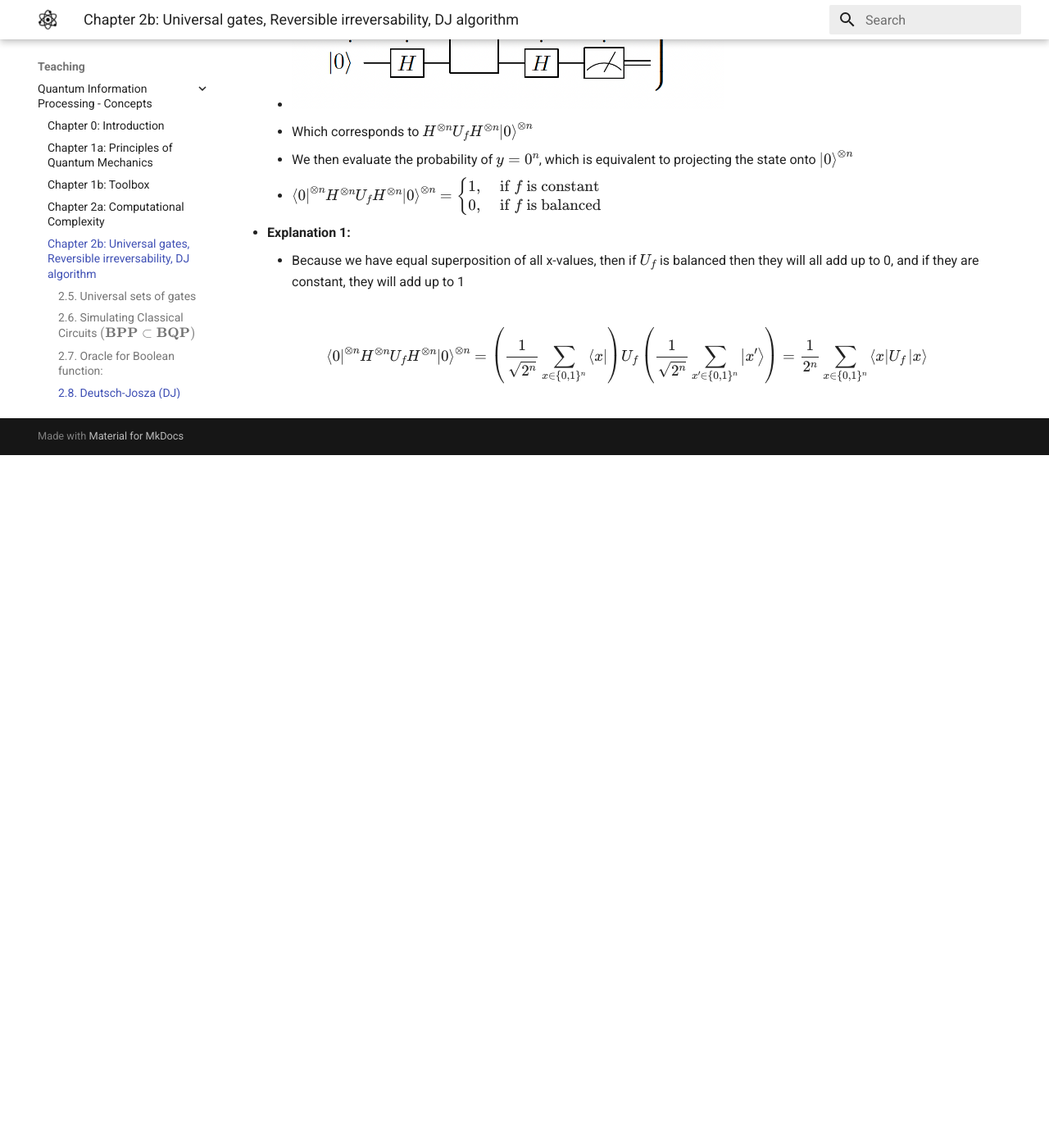
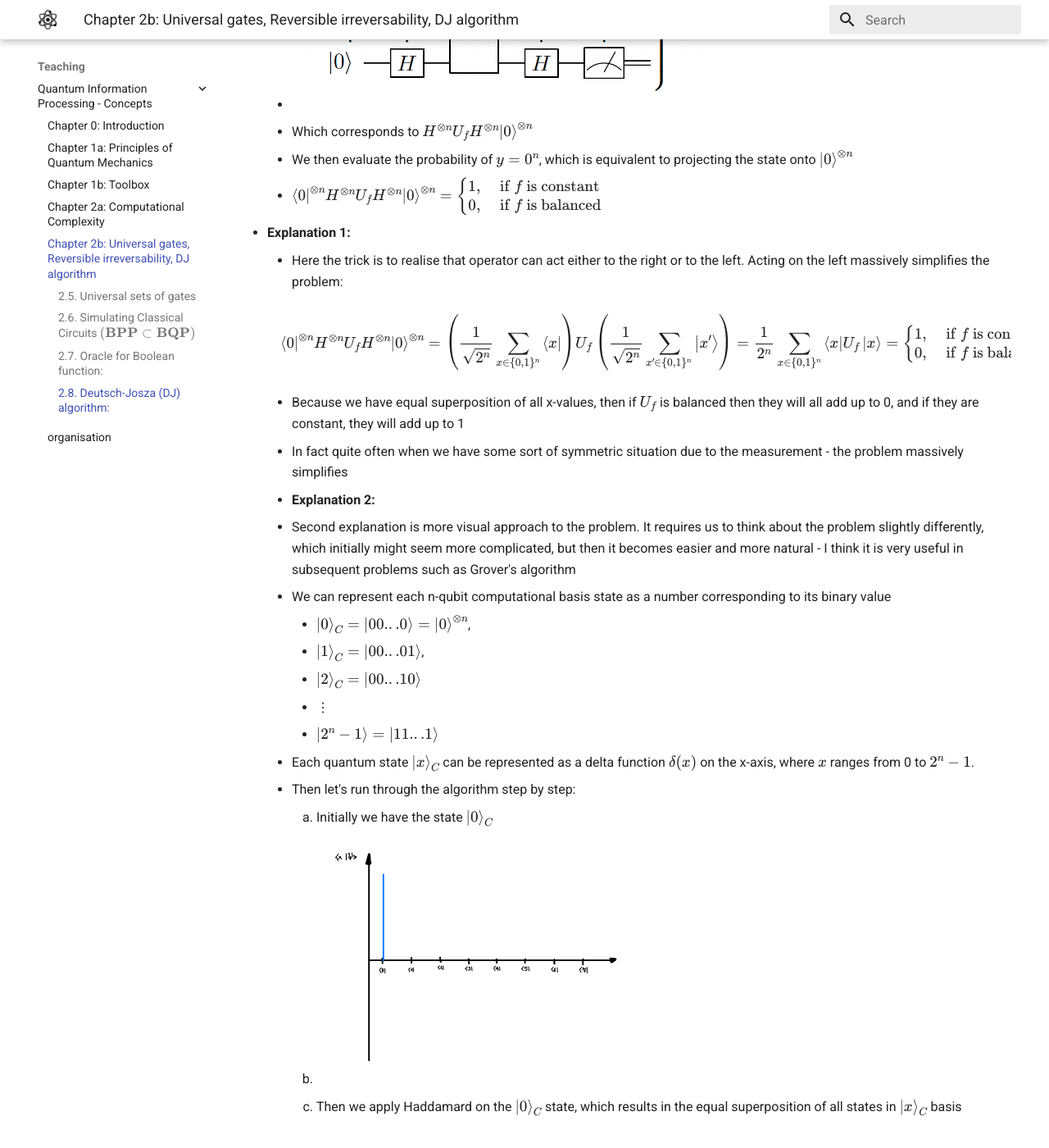
Before and after one commit to wojtekadamczyk3/wadamczyk, an MkDocs documentation site: the page built from docs/qip1/ch2b.md, in a window 1280 px wide and 1400 px high, scrolled down 2030 px. Shown: the whole window at 82% size. Built offline with MkDocs 1.6.1 and Material for MkDocs 9.7.7, drawn with Linux system fonts in a browser that asks for light colours; before the commit the page ends 2585 px from its top, so only the background shows below that; some of the changed text lies outside the part shown.

Commit message:
explanation of the DJ algorithm

```diff
--- a/docs/qip1/ch2b.md
+++ b/docs/qip1/ch2b.md
@@ -44,13 +44,37 @@
 - Classical algorithm will require exponentially many queries to $f$, namely $2^{n-2}$ on average
 - Quantum algorithm is able to determine whether f is constant or balanced in a single query
 - **Algorithm**:
-    - <img src="DJ_algorithm.png" alt="drawing" width="60%"/>
+    - <img src="ch2/DJ_algorithm.png" alt="drawing" width="60%"/>
     - Which corresponds to $H^{\otimes n} U_f H^{\otimes n}\left|0\right>^{\otimes n}$
     - We then evaluate the probability of $y = 0^n$, which is equivalent to projecting the state onto $\left|0\right>^{\otimes n}$
     - $\left<0\right|^{\otimes n}H^{\otimes n} U_f H^{\otimes n}\left|0\right>^{\otimes n} = \begin{cases}1, & \text { if } f \text { is constant } \\ 0, & \text { if } f \text { is balanced }\end{cases}$
 - **Explanation 1:**
+    - Here the trick is to realise that operator can act either to the right or to the left. Acting on the left massively simplifies the problem:
+
+    $$
+    \left<0\right|^{\otimes n}H^{\otimes n} U_f H^{\otimes n}\left|0\right>^{\otimes n} = \left(\frac{1}{\sqrt{2^n}} \sum_{x \in\{0,1\}^n}\left<x\right|\right) U_f \left(\frac{1}{\sqrt{2^n}} \sum_{x' \in\{0,1\}^n}\left|x'\right>\right) = \frac{1}{2^n} \sum_{x \in\{0,1\}^n}\left<x\right| U_f \left|x\right> = \begin{cases}1, & \text { if } f \text { is constant } \\ 0, & \text { if } f \text { is balanced }\end{cases}
+    $$
+
+
+
     - Because we have equal superposition of all x-values, then if $U_f$ is balanced then they will all add up to 0, and if they are constant, they will add up to 1
-
-$$
-\left<0\right|^{\otimes n}H^{\otimes n} U_f H^{\otimes n}\left|0\right>^{\otimes n} = \left(\frac{1}{\sqrt{2^n}} \sum_{x \in\{0,1\}^n}\left<x\right|\right) U_f \left(\frac{1}{\sqrt{2^n}} \sum_{x' \in\{0,1\}^n}\left|x'\right>\right) = \frac{1}{2^n} \sum_{x \in\{0,1\}^n}\left<x\right| U_f \left|x\right>
-$$
+    - In fact quite often when we have some sort of symmetric situation due to the measurement - the problem massively simplifies
+- **Explanation 2:**
+    - Second explanation is more visual approach to the problem. It requires us to think about the problem slightly differently, which initially might seem more complicated, but then it becomes easier and more natural - I think it is very useful in subsequent problems such as Grover's algorithm
+    - We can represent each n-qubit computational basis state as a number corresponding to its binary value
+        - $\left|0\right>_C = \left|00...0\right>=\left|0\right>^{\otimes n}$,
+        - $\left|1\right>_C = \left|00...01\right>$,
+        - $\left|2\right>_C = \left|00...10\right>$
+        - ⋮
+        - $\left|2^n-1\right> = \left|11...1\right>$
+    - Each quantum state $\left|x\right>_C$ can be represented as a delta function $\delta(x)$ on the x-axis, where $x$ ranges from 0 to $2^n-1$.
+    - Then let's run through the algorithm step by step:
+        1. Initially we have the state $\left|0\right>_C$
+        - <img src="ch2/DJ0.png" alt="DJ0" width="50%"/>
+        2. Then we apply Haddamard on the $\left|0\right>_C$ state, which results in the equal superposition of all states in $\left|x\right>_C$ basis
+        - <img src="ch2/DJ1.png" alt="DJ1" width="50%"/>
+        3. Then we apply $U_f$ operator, which effectively flips the phase of half of the $\left|x\right>$ states if its balanced, otherwise it flips either all or none of them
+        - <img src="ch2/DJ2.png" alt="DJ2" width="50%"/>
+        4. Finally we project it onto the equal superposition of all $\left|x\right>_C$ states
+        - <img src="ch2/DJ3.png" alt="DJ3" width="50%"/>
+    - The result is that if half of the states are flipped, then when we project it onto the equal superposition of all $\left|x\right>_C$ states, we will measure it with probability 0, and if all the states are flipped, then we will measure it with probability 1
```
Also changed, not shown: docs/qip1/ch1a.md (+1 -1 lines), docs/qip1/ch1b.md (+5 -5 lines), docs/qip1/ch1/bloch_sphere.png (renamed from docs/qip1/bloch_sphere.png), docs/qip1/ch1/h_gate.png (renamed from docs/qip1/h_gate.png), docs/qip1/ch1/quantum_circuit_ch1.png (renamed from docs/qip1/quantum_circuit_ch1.png), docs/qip1/ch1/x_gate.png (renamed from docs/qip1/x_gate.png), docs/qip1/ch1/y_gate.png (renamed from docs/qip1/y_gate.png), docs/qip1/ch1/z_gate.png (renamed from docs/qip1/z_gate.png), docs/qip1/ch2/DJ0.png (added), docs/qip1/ch2/DJ1.png (added), docs/qip1/ch2/DJ2.png (added), docs/qip1/ch2/DJ3.png (added), docs/qip1/ch2/DJ_algorithm.png (renamed from docs/qip1/DJ_algorithm.png).
